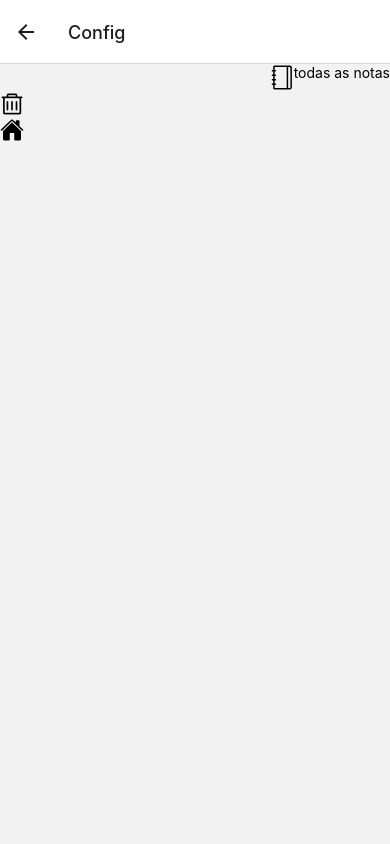
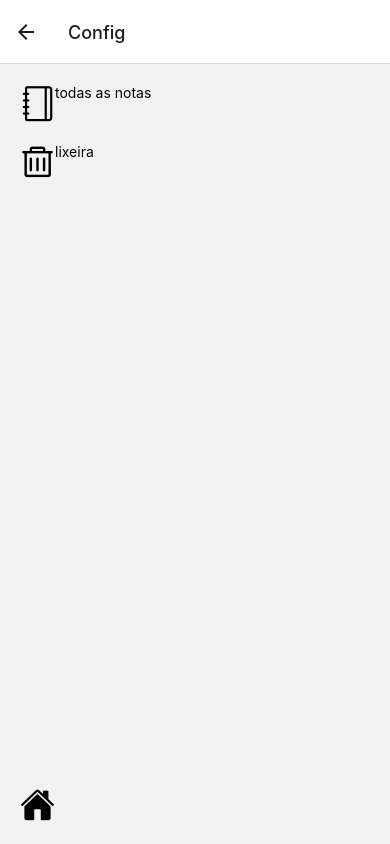
Before and after one commit to HenriqueDSCarvalho/Bloco-de-notas, a React Native app: screen /Config in a window 390 px wide. Built offline with nearby package versions, Linux system fonts and the light colour scheme.

Commit message:
estilização completa

```diff
--- a/screns/Config.js
+++ b/screns/Config.js
@@ -12,20 +12,24 @@ export default function Config({ navigation }) {
                         todas as notas
                     </Text>
                     <TouchableOpacity>
-                        <SimpleLineIcons name="notebook" size={24} color="black" />
+                        <SimpleLineIcons name="notebook" size={35} color="black" />
                     </TouchableOpacity>
                 </View>
-
-                <TouchableOpacity>
-                    <AntDesign name="delete" size={24} color="black" />
-                </TouchableOpacity>
+                <View style={styles.containertop}>
+                    <Text>
+                        lixeira
+                    </Text>
+                    <TouchableOpacity>
+                        <AntDesign name="delete" size={35} color="black" />
+                    </TouchableOpacity>
+                </View>
             </View>
 
-            <View>
+            <View style={styles.containerStart}>
                 <TouchableOpacity
                     onPress={() => navigation.navigate("Home")}
                 >
-                    <Ionicons name="home" size={24} color="black" />
+                    <Ionicons name="home" size={35} color="black" />
 
                 </TouchableOpacity>
             </View>
@@ -41,7 +45,17 @@ const styles = StyleSheet.create({
     },
     containertop: {
         flexDirection: 'row-reverse',
-        alignContent: 'flex-start'
+        justifyContent: 'flex-end',
+        paddingLeft: 20,
+        paddingTop: 20
+    },
+    containerStart: {
+        flex: 1,
+        flexDirection: 'column-reverse',
+        justifyContent: 'flex-start',
+        paddingBottom: 20,
+        paddingLeft: 20
+
     }
 
 });
--- a/screns/Home.js
+++ b/screns/Home.js
@@ -7,7 +7,7 @@ export default function Home({ navigation }) {
 
             <View style={styles.topoView}>
                 <TouchableOpacity>
-                    <FontAwesome name="search" size={24} color="black" />
+                    <FontAwesome name="search" size={35} color="black" />
                 </TouchableOpacity>
 
                 <TextInput
@@ -17,7 +17,7 @@ export default function Home({ navigation }) {
                 <TouchableOpacity
                     onPress={() => navigation.navigate("Config")}
                 >
-                    <SimpleLineIcons name="menu" size={24} color="black" />
+                    <SimpleLineIcons name="menu" size={35} color="black" />
                 </TouchableOpacity>
             </View>
 
@@ -25,7 +25,7 @@ export default function Home({ navigation }) {
             <TouchableOpacity style={styles.BottonAdd}
                 onPress={() => navigation.navigate("Notas")}
             >
-                <Ionicons name="add-circle" size={30} color="black" />
+                <Ionicons name="add-circle" size={40} color="black" />
             </TouchableOpacity>
 
 
--- a/screns/Notas.js
+++ b/screns/Notas.js
@@ -9,13 +9,13 @@ export default function Notas({ navigation }) {
                 <TouchableOpacity
                     onPress={() => navigation.navigate("Home")}
                 >
-                    <Ionicons name="arrow-back-circle-sharp" size={30} color="black" />
+                    <Ionicons name="arrow-back-circle-sharp" size={35} color="black" />
                 </TouchableOpacity>
 
                 <TouchableOpacity
                     onPress={() => navigation.navigate("Config")}
                 >
-                    <Ionicons name="menu-outline" size={30} color="black" />
+                    <Ionicons name="menu-outline" size={35} color="black" />
                 </TouchableOpacity>
             </View>
             <View>
@@ -27,7 +27,7 @@ export default function Notas({ navigation }) {
                 <TouchableOpacity
                     onPress={() => navigation.navigate("Home")}
                 >
-                    <Ionicons name="home" size={24} color="black" />
+                    <Ionicons name="home" size={35} color="black" />
                 </TouchableOpacity>
 
                 <View style={styles.containerleft}>
```
